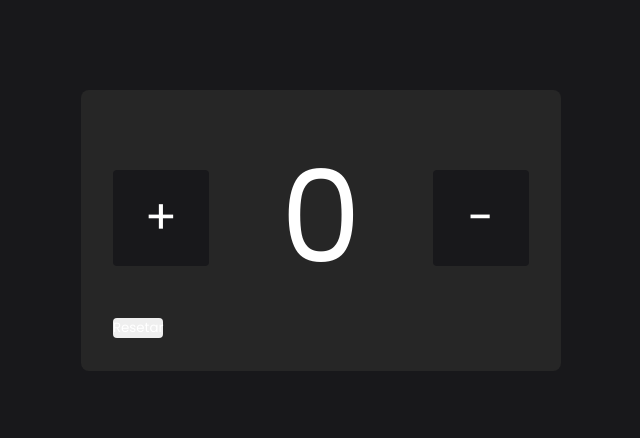
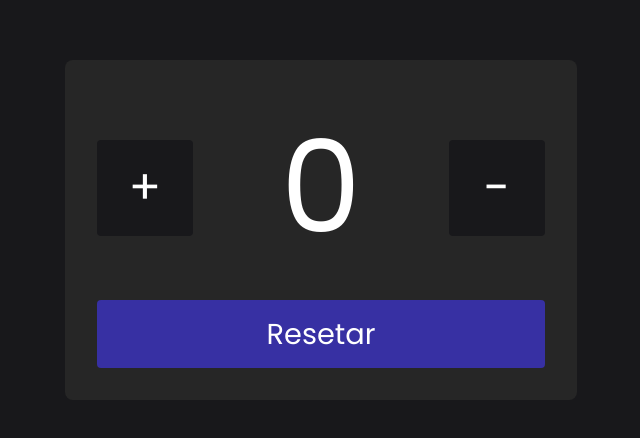
Before and after one commit to raul004/contador-simples, a plain HTML site: page index.html in a window 1280 px wide. Shown: the part 170-608 px from the top of the page, without its empty margins (319-959 px from the left). Drawn offline with Linux system fonts and the light colour scheme.

Commit message:
css: reset button style

```diff
--- a/style.css
+++ b/style.css
@@ -39,6 +39,7 @@ button {
     color: #fff;
     font-weight: 500;
     cursor: pointer;
+    transition: opacity .3s;
 }
 
 button:hover {
@@ -50,4 +51,18 @@ button:hover {
     height: 6rem;
     font-size: 3rem;
     background-color: #18181b;
+    margin-right: 1rem;
 }
+
+.count-button:last-child {
+    margin-right: 0rem;
+    margin-left: 1rem;
+}
+
+#reset {
+    width: 100%;
+    font-size: 1.8rem;
+    background-color: #3730a3;
+    padding: .8rem;
+    margin-top: 1rem;
+}
```
